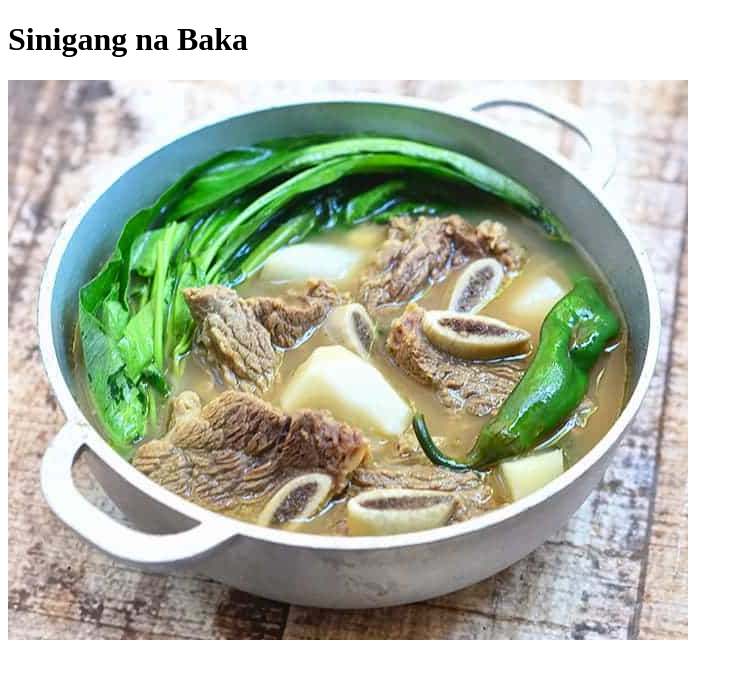
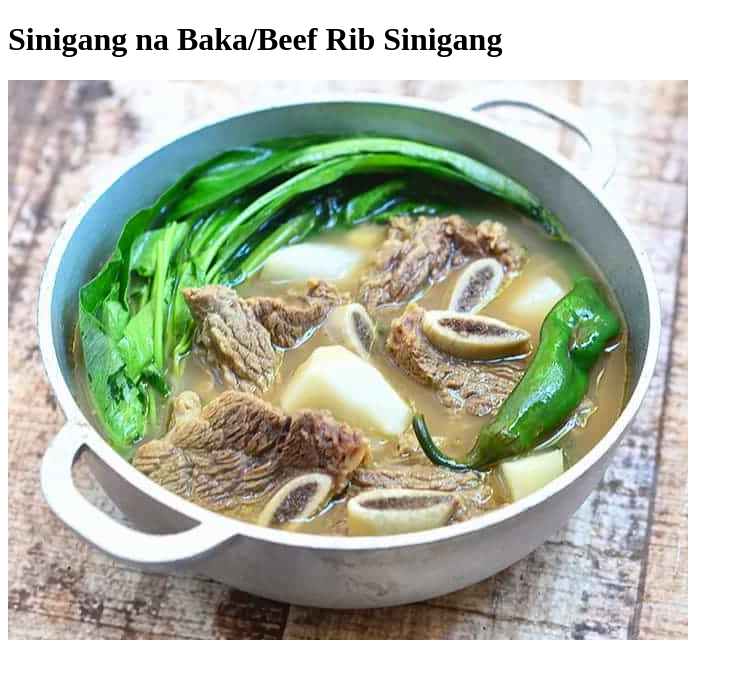
Before and after one commit to michelleann815/odin-recipes, a plain HTML site: page recipes/sinigangnabaka.html in a window 1280 px wide. Shown: the whole page, without its empty margins (0-743 px from the left). Drawn offline with Linux system fonts and the light colour scheme.

Commit message:
Change title headings of tinolangmanok.html and sinigangnabaka.html

```diff
--- a/recipes/sinigangnabaka.html
+++ b/recipes/sinigangnabaka.html
@@ -6,7 +6,7 @@
   </head>
 
   <body>
-    <h1>Sinigang na Baka</h1>
+    <h1>Sinigang na Baka/Beef Rib Sinigang</h1>
     <img
       src="../img/sinigangnabaka.jpg"
       alt="Sinigang na baka in a cooking pot"
```
Also changed, not shown: recipes/tinolangmanok.html (+1 -1 lines).
